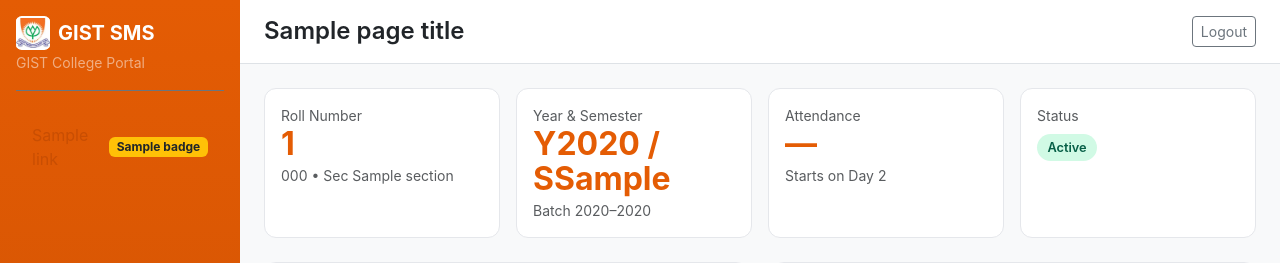
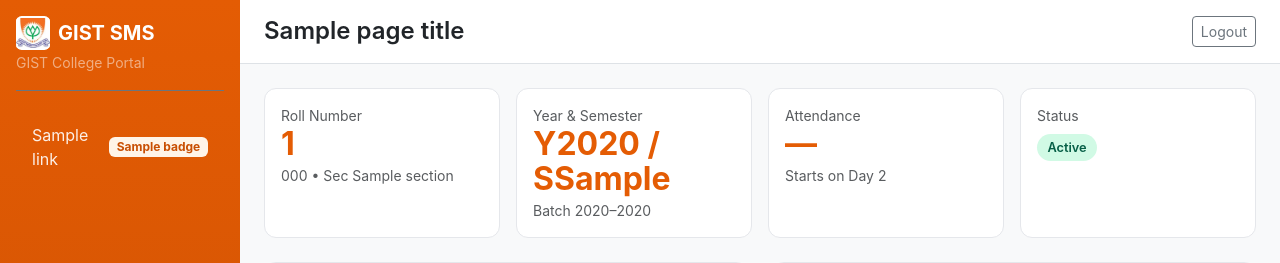
Before and after one commit to Prem-Gandavarapu/SMS-WORKSHOP-, a Python web app: template app/templates/dashboards/student.html in a window 1280 px wide. Shown: the top 263 px of the page. Run offline with Jinja, Linux system fonts and the light colour scheme; the template is opened without the code that fills it: most values are stand-ins (such as "Sample title", 1, 10 or a date in 2020).

Commit message:
Unify sidebar navigation color palette

```diff
--- a/app/static/css/app.css
+++ b/app/static/css/app.css
@@ -85,6 +85,27 @@ a:not(.btn):hover {
 .sidebar-link {
     color: rgba(255, 255, 255, 0.85);
     border-radius: 0.5rem;
+}
+
+.sidebar .nav-pills .nav-link {
+    color: rgba(255, 255, 255, 0.9);
+    border-radius: 0.5rem;
+}
+
+.sidebar .nav-pills .nav-link:hover {
+    color: #ffffff;
+    background-color: rgba(255, 255, 255, 0.18);
+}
+
+.sidebar .nav-pills .nav-link.active {
+    color: #c84e03;
+    background-color: #ffffff;
+    box-shadow: 0 2px 8px rgba(124, 47, 0, 0.18);
+}
+
+.sidebar .badge {
+    background-color: #fff4e8 !important;
+    color: #c84e03 !important;
 }
 
 .sidebar-link:hover,
--- a/app/templates/base.html
+++ b/app/templates/base.html
@@ -10,7 +10,7 @@
         rel="stylesheet"
     >
     <!-- Custom application styles -->
-    <link rel="stylesheet" href="/static/css/app.css">
+    <link rel="stylesheet" href="/static/css/app.css?v=orange-theme-2">
 </head>
 <body class="bg-light">
     <div class="d-flex flex-column flex-md-row min-vh-100">
--- a/app/templates/base_public.html
+++ b/app/templates/base_public.html
@@ -14,7 +14,7 @@
         rel="stylesheet"
     >
     <!-- Custom application styles -->
-    <link rel="stylesheet" href="/static/css/app.css">
+    <link rel="stylesheet" href="/static/css/app.css?v=orange-theme-2">
 </head>
 <body class="public-body">
     <!-- Centered container for public pages like Login and Registration -->
```
